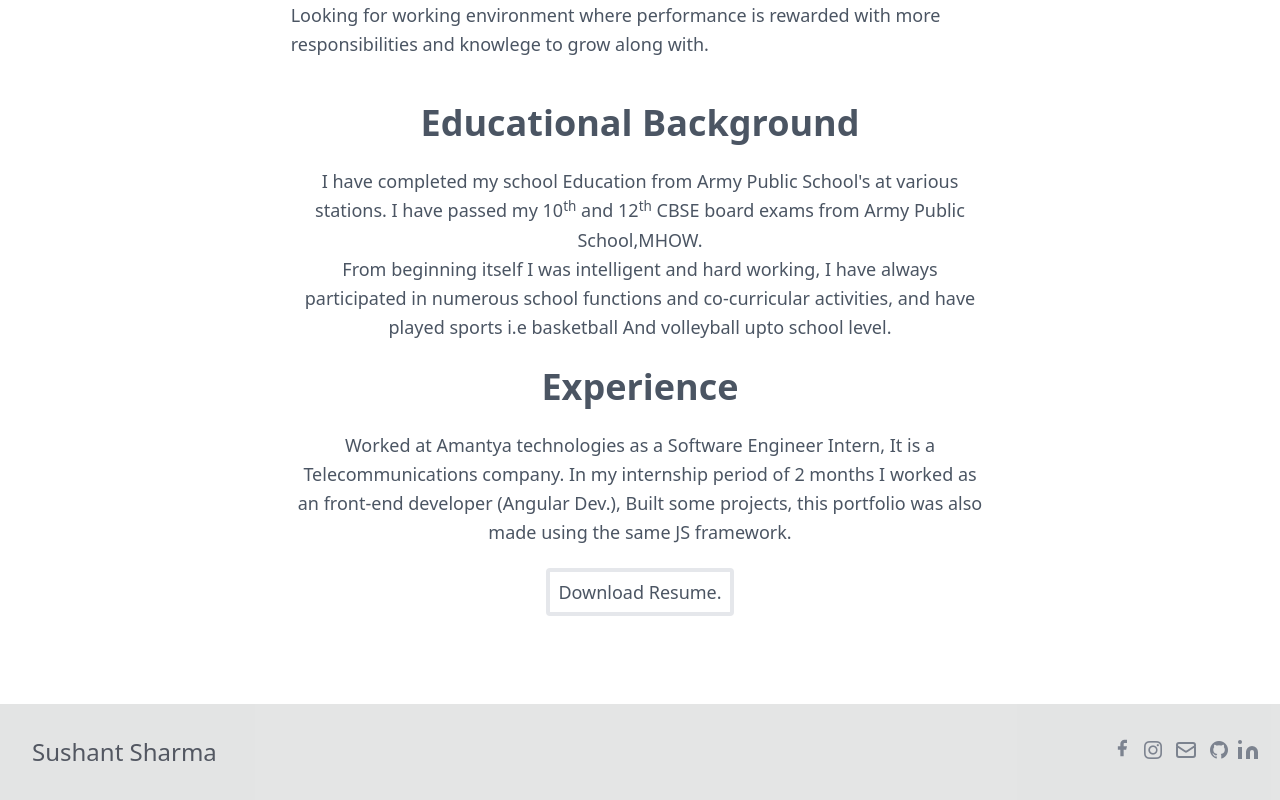
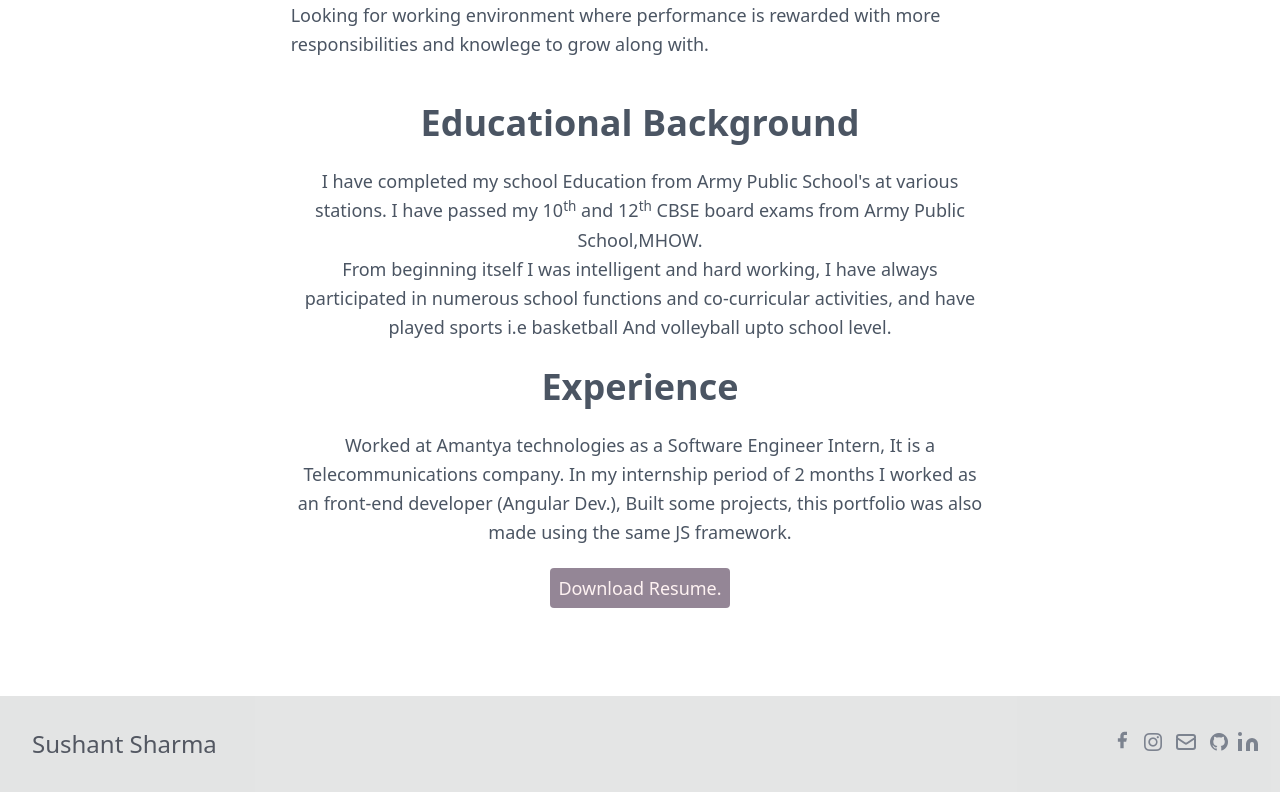
Before and after one commit to sushantsharma08/portfolio, an Angular app in the folder portfolio/: page /home in a window 1280 px wide. Shown: the part 584-1384 px from the top of the page. Built offline with nearby package versions, Linux system fonts and the light colour scheme.

Commit message:
final push

```diff
--- a/portfolio/src/app/component/routed-component/routed-components/home/home.component.html
+++ b/portfolio/src/app/component/routed-component/routed-components/home/home.component.html
@@ -60,7 +60,7 @@
           this portfolio was also made using the same JS framework.
         </p>
         <div class="flex justify-center"> <a href="assets/docs/Sushant Sharma.docx"><button
-              class="mt-5 p-2 border-4 border-[#c5bad0] bg-gray-400/[0.6] rounded ">Download Resume.</button></a>
+              class="mt-5 p-2 text-red-50  rounded " style="background-color: #5b455ea6;">Download Resume.</button></a>
         </div>
 
       </div>
```
